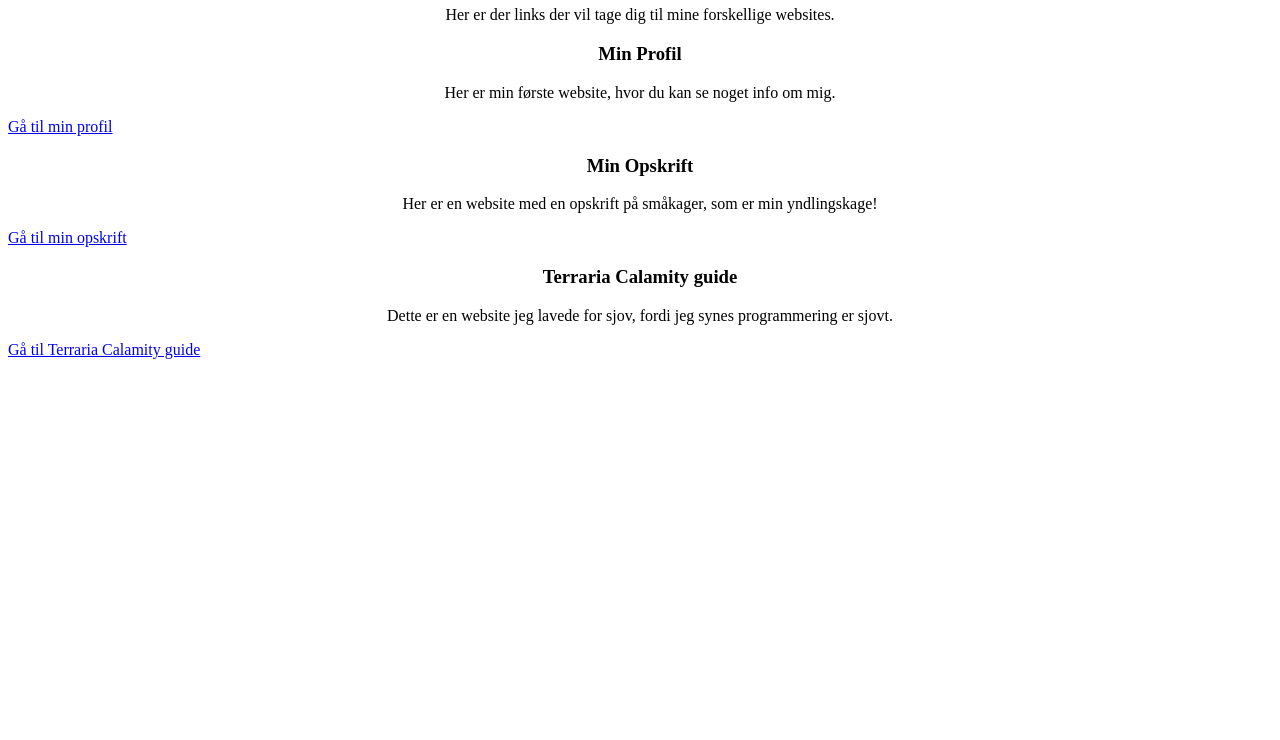
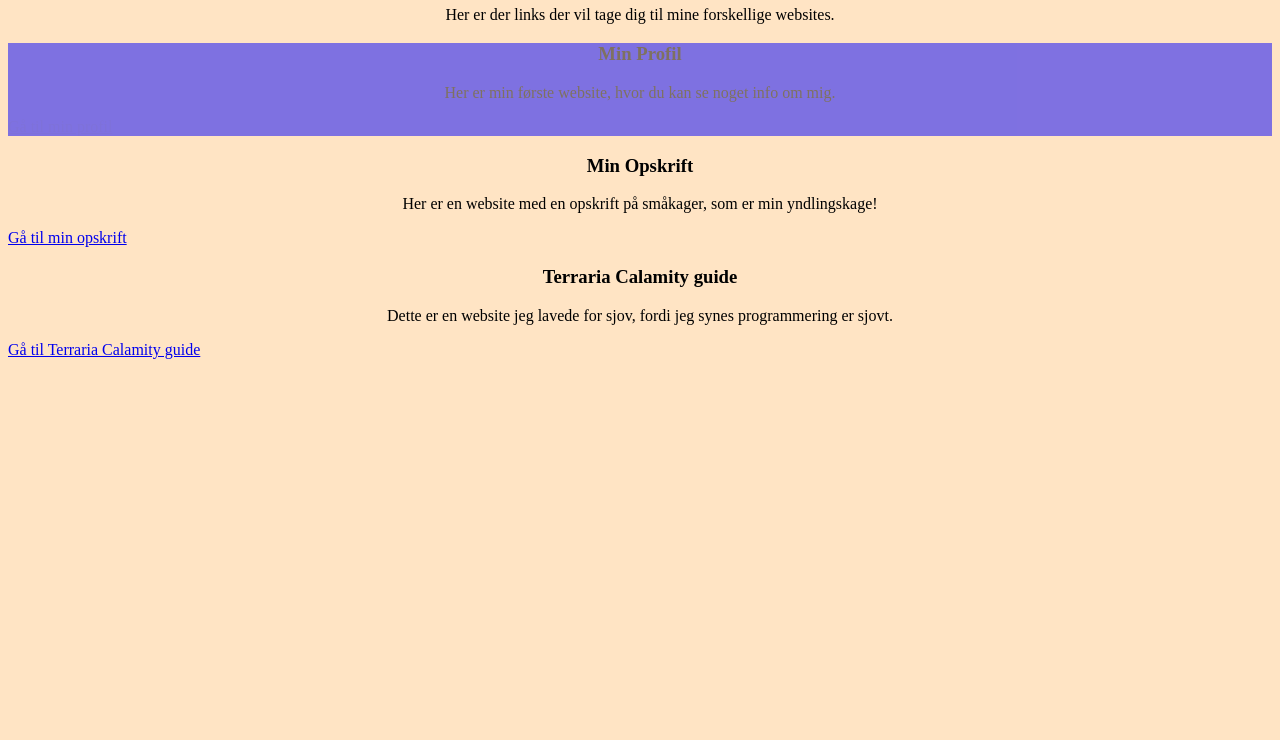
Before and after one commit to MaltheAA/MaltheAA.github.io, a plain HTML site: page Hjemmeside/index.html in a window 1280 px wide. Shown: the part 60-800 px from the top of the page. Drawn offline with Linux system fonts and the light colour scheme.

Commit message:
designed website hub with CSS

```diff
--- a/Hjemmeside/index.html
+++ b/Hjemmeside/index.html
@@ -17,6 +17,15 @@ h3 {
     font: bold;
 }
 
+body {
+    background-color:bisque;
+}
+
+div {
+    background-color: blue;
+    opacity: 0.5;
+}
+
 </style>
 
 </head>
@@ -26,14 +35,15 @@ h3 {
 <h1>Velkommen til min websites hub.</h1>
 <p>Her er der links der vil tage dig til mine forskellige websites.</p>
 
+<div>
 <h3>Min Profil</h3>
 <p>Her er min første website, hvor du kan se noget info om mig.</p>
 <a href="profil.html">Gå til min profil</a>
 <br>
+</div>
 
 <h3>Min Opskrift</h3>
 <p>Her er en website med en opskrift på småkager, som er min yndlingskage!</p>
-
 <a href="opskrift.html">Gå til min opskrift</a>
 <br>
 
```
